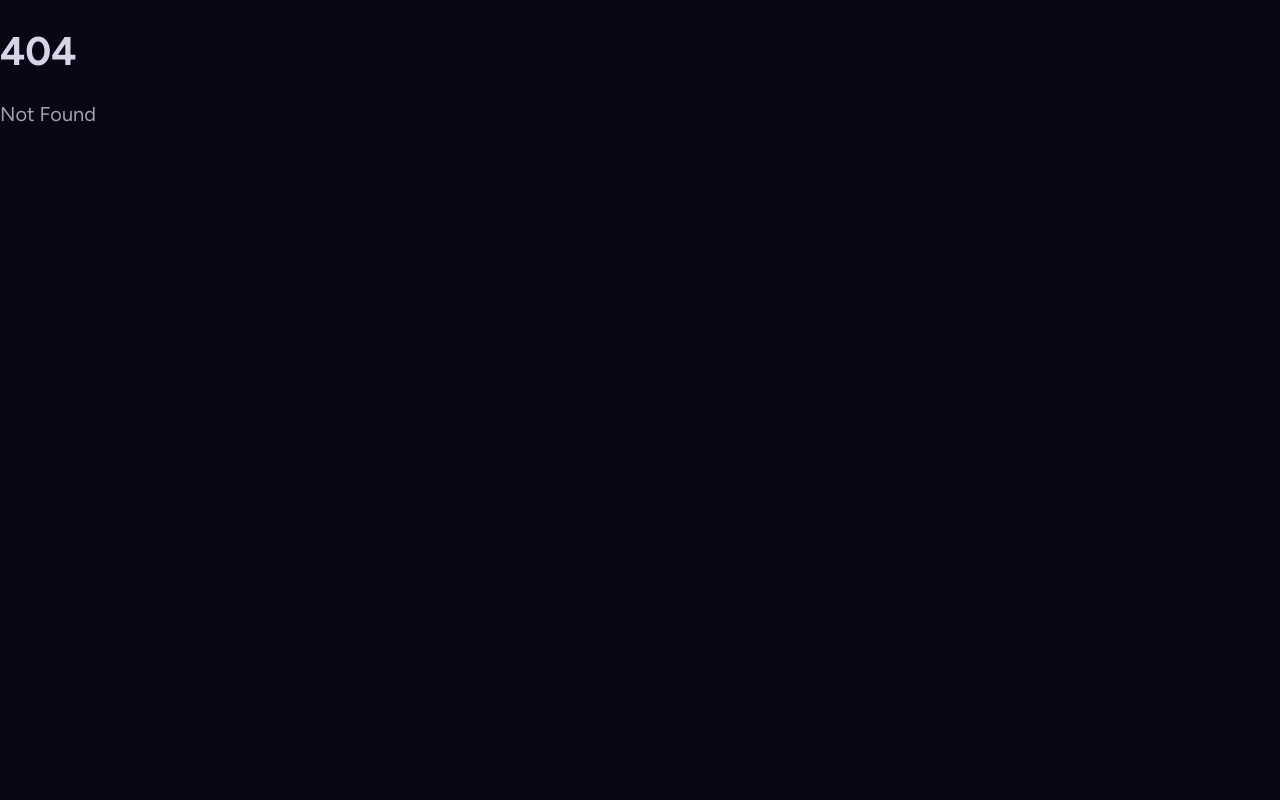
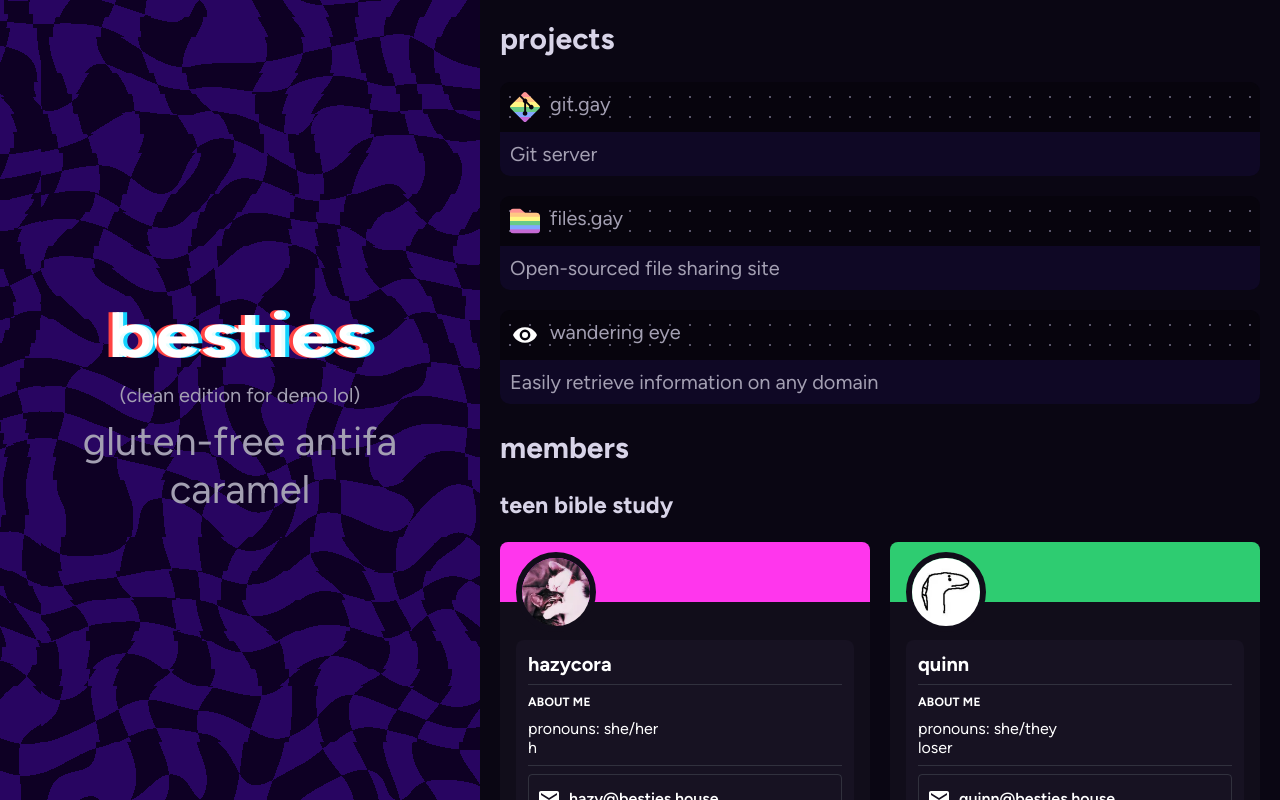
Before and after one commit to bestiesgc/besties.house, a SvelteKit app: page /clean in a window 1280 px wide. Before the commit this address had no page. Built offline with nearby package versions, Linux system fonts and the light colour scheme.

Commit message:
add clean page for demos lol

```diff
--- /dev/null
+++ b/src/routes/clean/+page.svelte
@@ -0,0 +1,204 @@
+<script>
+	import GlitchyBg from '$lib/GlitchyBg.svelte'
+	import MemberGroup from '$lib/MemberGroup/Component.svelte'
+	import ProjectItem from '$lib/ProjectItem.svelte'
+	import RandomMessage from '$lib/RandomMessage.svelte'
+	const memberGroups = [
+		{
+			name: 'teen bible study',
+			members: [
+				{
+					name: 'hazycora',
+					socials: {
+						twitter: '1021804959703212034'
+					},
+					avatar: '/avatars/hazycora.webp',
+					color: '#ff36ed',
+					pronouns: 'she/her',
+					email: 'hazy@besties.house',
+					url: 'https://hazy.gay',
+					bio: 'h'
+				},
+				{
+					name: 'quinn',
+					socials: {
+						twitter: '1528596604940341250'
+					},
+					avatar: '/avatars/quinn.webp',
+					color: '#2ecc71',
+					pronouns: 'she/they',
+					email: 'quinn@besties.house',
+					bio: 'loser'
+				},
+				{
+					name: 'aria',
+					socials: {
+						twitter: '1450703231642972161',
+						mastodon: 'https://fuckgov.org/web/@a',
+						lastfm: 'tacohitbox'
+					},
+					isCat: true,
+					avatar: '/avatars/aria.webp',
+					color: '#33b2e7',
+					pronouns: 'she/it',
+					email: 'aria@besties.house',
+					url: 'https://tacohitbox.com',
+					bio: 'weezer enjoyer, bad webdev'
+				},
+				{
+					name: 'luna',
+					socials: {
+						twitter: '765711397820989440'
+					},
+					avatar: '/avatars/luna.webp',
+					color: '#71368a',
+					pronouns: 'she/her',
+					bio: 'hamburger'
+				}
+			]
+		},
+		{
+			name: 'childrens church',
+			subtitles: [
+				`Left Twix > Right Twix`,
+				`Hazy is a Dictator please help`,
+				`i'm silly i'm silly i'm silly`,
+				`my head hurts`,
+				`IM NORMAL IM NORMAL IM NORMAL IM NORMAL IM NORMAL IM NORMAL IM NORMAL `,
+				`80k reddit karma and counting`,
+				`:( `,
+				`We live in misery…`,
+				`skill issue`,
+				`no comment`,
+				`The Funny Ones`,
+				`Teen Bible Study, more like, uhh, DUMB.`,
+				`Besties is a terrible group chat name. I don't like it.`,
+				`:3`,
+				`Nya!~`,
+				`i'm doing the best i can`,
+				`Hazy filtered out all the funny subtitles :(`,
+				`Interact with caution`,
+				`Who is Cup?`,
+				`Thats a subtitle its funny dont delete it hazy (this is also a subtitle)`,
+				`reduce your expectations to zero`,
+				`loud != funny`,
+				`Cool Person#0001 on discord wants money please send them money`
+			],
+			members: [
+				{
+					name: 'ultra',
+					socials: {
+						twitter: '1580957316077215750'
+					},
+					avatar: '/avatars/ultra.webp',
+					color: '#206694',
+					pronouns: 'he/him',
+					bio: 'breathing right now'
+				}
+			]
+		},
+		{
+			name: 'home depot (heaven)',
+			members: [
+				{
+					name: 'cup',
+					socials: {
+						twitter: '811377'
+					},
+					avatar: '/avatars/cup.webp',
+					color: '#e74c3c',
+					pronouns: 'nor/mal',
+					bio: 'i am not a part of this group if there is any ever search on this group i can give info (for a price xoxo)'
+				}
+			]
+		}
+	]
+	const splashes = [
+		'first unionised group chat of all time',
+		'hope you like amateur web design',
+		'def a little stupid. at least a little',
+		'gluten-free antifa caramel',
+		'"did you just try to ratio me?"',
+		'i tested positive for being all tuckered out',
+		'comic sans is aweosme',
+		'my clique got me for life'
+	]
+	function handleRandomMessageUpdate(e) {
+		document.title = `besties - ${e.detail.text}`
+	}
+</script>
+
+<svelte:head>
+	<title>besties clean edition</title>
+
+	<meta name="title" content="besties clean edition" />
+	<meta name="description" content="made this for demos lol" />
+
+	<meta property="og:type" content="website" />
+	<meta property="og:url" content="https://besties.house/" />
+	<meta property="og:title" content="besties" />
+	<meta property="og:description" content="made this for demos lol" />
+	<meta property="og:image" content="https://besties.house/besties-thumb.png" />
+
+	<meta property="twitter:card" content="summary_large_image" />
+	<meta property="twitter:url" content="https://besties.house/" />
+	<meta property="twitter:title" content="besties" />
+	<meta property="twitter:description" content="made this for demos lol" />
+	<meta
+		property="twitter:image"
+		content="https://besties.house/besties-thumb.png"
+	/>
+</svelte:head>
+
+<div class="page">
+	<div class="main-wrapper">
+		<div class="hero">
+			<GlitchyBg />
+			<h1 class="besties-heading">besties</h1>
+			<p style="z-index: 2; font-size: 0.5em; margin-bottom: 0.5em;">
+				(clean edition for demo lol)
+			</p>
+			<RandomMessage
+				on:update-message={handleRandomMessageUpdate}
+				class="besties-splash"
+				messages={splashes}
+			/>
+		</div>
+
+		<div class="info">
+			<h2>projects</h2>
+			<div class="project-list-wrapper">
+				<ProjectItem
+					project={{
+						name: 'git.gay',
+						url: 'https://git.gay',
+						iconUrl: '/icons/git.gay.svg',
+						description: 'Git server'
+					}}
+				/>
+				<ProjectItem
+					project={{
+						name: 'files.gay',
+						url: 'https://files.gay',
+						iconUrl: '/icons/files.gay.svg',
+						description: 'Open-sourced file sharing site'
+					}}
+				/>
+				<ProjectItem
+					project={{
+						name: 'wandering eye',
+						url: 'https://eye.besties.house',
+						iconUrl: '/icons/eye.svg',
+						description: 'Easily retrieve information on any domain'
+					}}
+				/>
+			</div>
+			<h2>members</h2>
+			<div class="member-list-wrapper">
+				{#each memberGroups as group}
+					<MemberGroup {group} />
+				{/each}
+			</div>
+		</div>
+	</div>
+</div>
```
